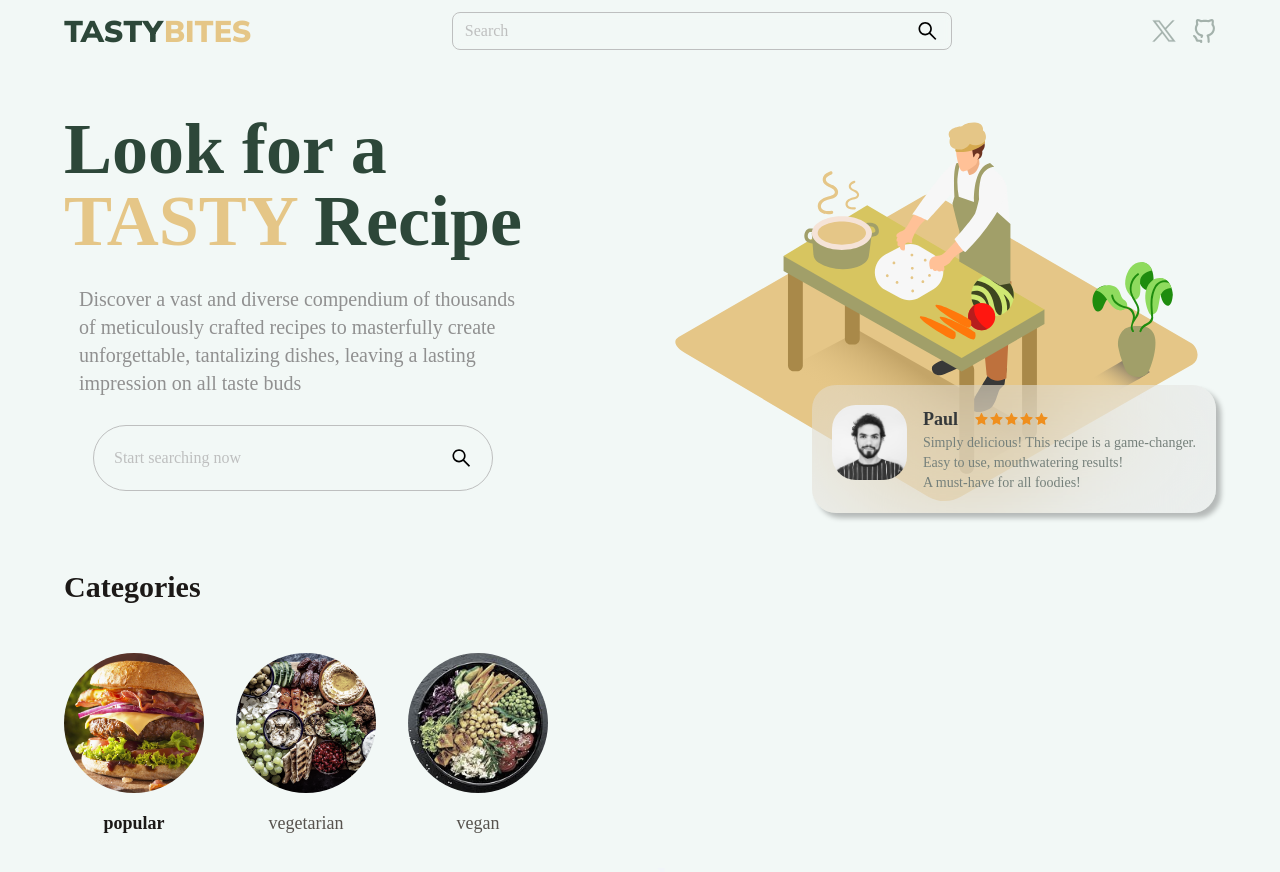
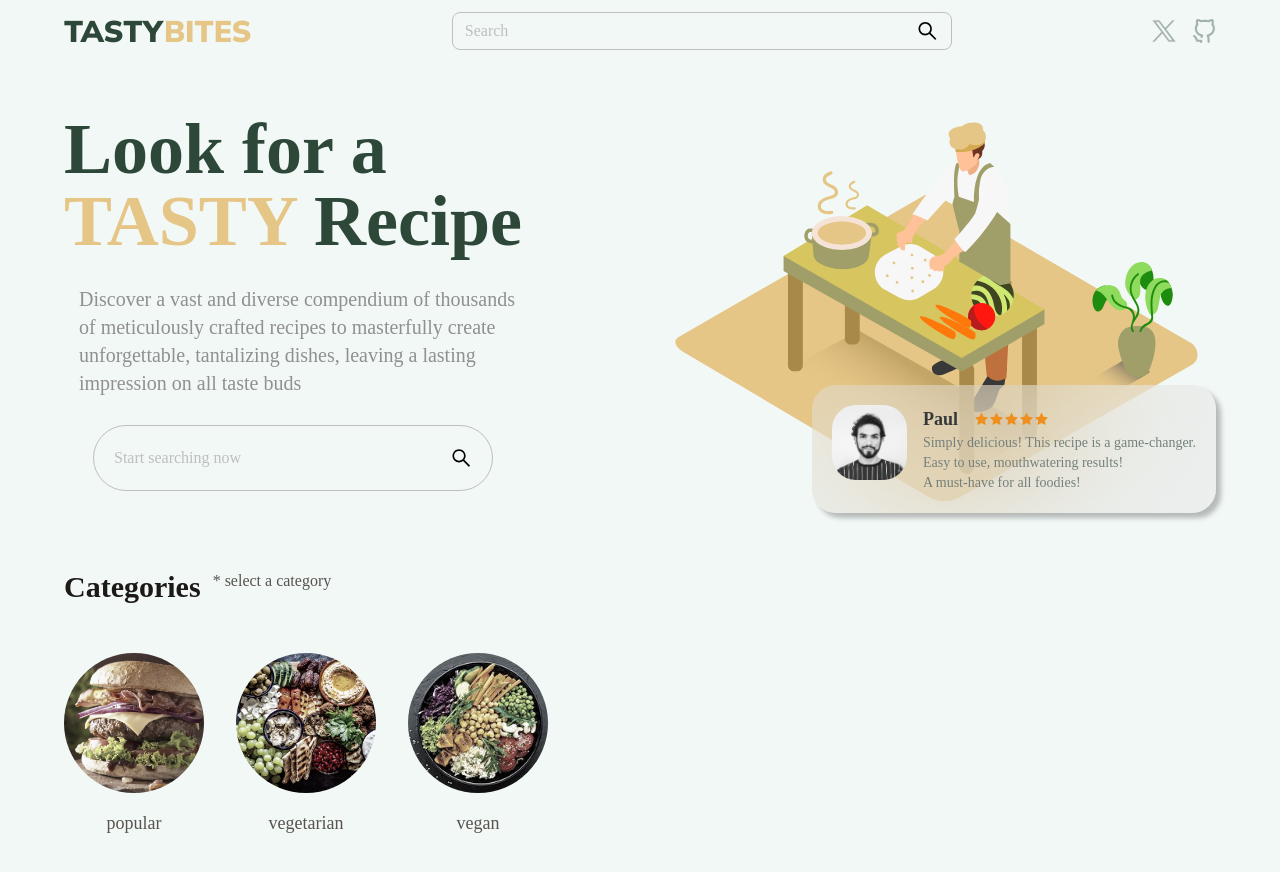
Before and after one commit to leonardoparisii/Tasty-bites, a React (Vite) app: page /popular in a window 1280 px wide. Shown: the top 872 px of the page. After the commit the page ends 837 px from the top, so only its background shows below. Built offline with nearby package versions, Linux system fonts and the light colour scheme; no server answers.

Commit message:
default category set

```diff
--- a/src/pages/Pages.jsx
+++ b/src/pages/Pages.jsx
@@ -9,8 +9,8 @@ function Pages() {
   return (
     <>
       <Routes>
-        <Route path="*" element={<Navigate to="/" />} />
-        <Route path="/" element={<LandingContent />} />
+        <Route path="*" element={<Navigate to="/popular" />} />
+        <Route path="/popular" element={<LandingContent />} />
         <Route path="/:category" element={<LandingContent />} />
         <Route path="/cuisine/:type" element={<CuisineType />} />
         <Route path="/recipe/:id" element={<Recipe />} />
```
